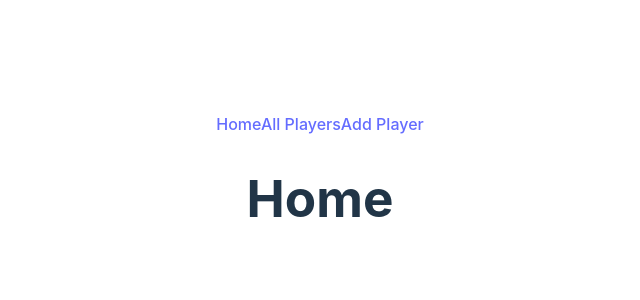
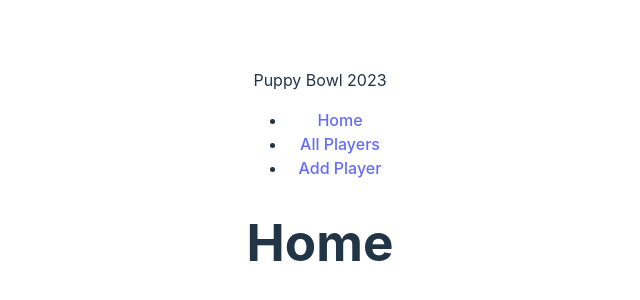
Before and after one commit to dhanajeane79/workshop-29-puppy-bowl-react, a React (Vite) app: page / in a window 1280 px wide. Shown: the part 214-514 px from the top of the page, without its empty margins (320-960 px from the left). Built offline with nearby package versions, Linux system fonts and the light colour scheme.

Commit message:
Updated styling

```diff
--- a/src/Components/NavBar.jsx
+++ b/src/Components/NavBar.jsx
@@ -3,10 +3,19 @@ import { Link } from "react-router-dom";
 
 export default function NavBar() {
     return (
-        <nav>
-            <Link to="/">Home</Link>
-            <Link to="/players">All Players</Link>
-            <Link to="/newPlayer">Add Player</Link>
-        </nav>
-    )
+    <nav className="navbar">
+      <div className="navbar-logo">Puppy Bowl 2023</div>
+      <ul className="navbar-links">
+        <li>
+          <Link to="/" className="navbar-link">Home</Link>
+        </li>
+        <li>
+          <Link to="/players" className="navbar-link">All Players</Link>
+        </li>
+        <li>
+          <Link to="/newPlayer" className="navbar-link">Add Player</Link>
+        </li>
+      </ul>
+    </nav>
+  );
 }
```
